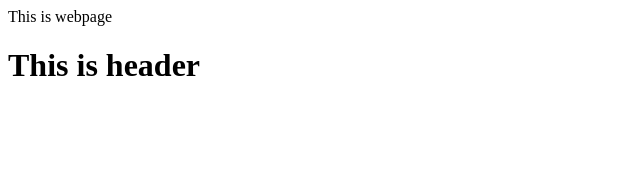
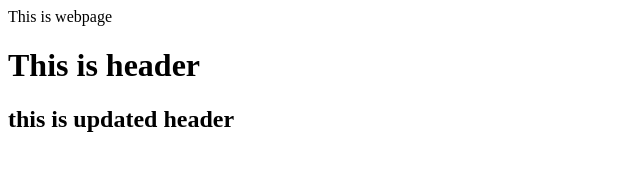
Before and after one commit to shaikameer8686/dem03, a plain HTML site: page index.html in a window 1280 px wide. Shown: the whole page, without its empty margins (0-640 px from the left). Drawn offline with Linux system fonts and the light colour scheme.

Commit message:
Update index.html

```diff
--- a/index.html
+++ b/index.html
@@ -1,2 +1,3 @@
 <html> This is webpage </html>
 <h1> This is header </h1>
+<h2> this is updated header </h2>
```
